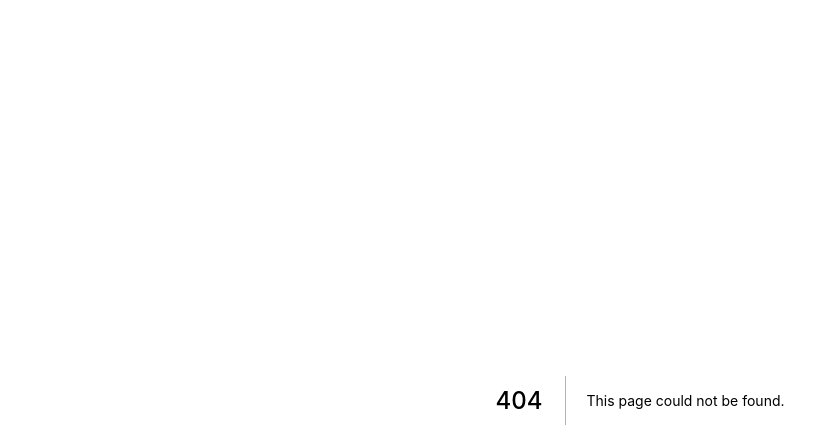
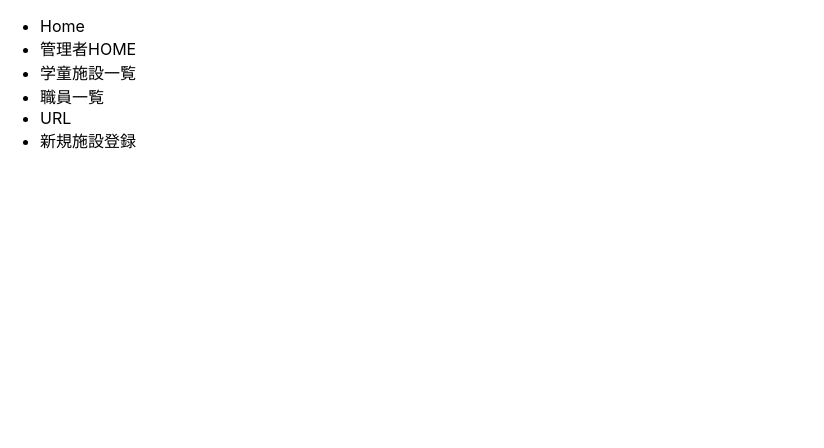
Before and after one commit to hidamari-kaihatu/aikon-app, a Next.js app in the folder app-next/next/: page /admin/admin-header in a window 1280 px wide. Before the commit this address had no page. Shown: the top 448 px of the page, without its empty margins (0-824 px from the left). Built offline with nearby package versions, Linux system fonts and the light colour scheme.

Commit message:
headerの設定

```diff
--- /dev/null
+++ b/app-next/next/pages/admin/admin-header.tsx
@@ -0,0 +1,38 @@
+import Link from 'next/link';
+
+export default function Header() {
+  return (
+    <ul>
+      <li>
+        <Link href="/">
+          <a>Home</a>
+        </Link>
+      </li>
+      <li>
+        <Link href="/admin/admin-mypage">
+          <a>管理者HOME</a>
+        </Link>
+      </li>
+      <li>
+        <Link href="/admin/admin-centerList">
+          <a>学童施設一覧</a>
+        </Link>
+      </li>
+      <li>
+        <Link href="/admin/admin-teacherList">
+          <a>職員一覧</a>
+        </Link>
+      </li>
+      <li>
+        <Link href="/admin/admin-url">
+          <a>URL</a>
+        </Link>
+      </li>
+      <li>
+        <Link href="/admin/admin-centerPost">
+          <a>新規施設登録</a>
+        </Link>
+      </li>
+    </ul>
+  );
+}
```
